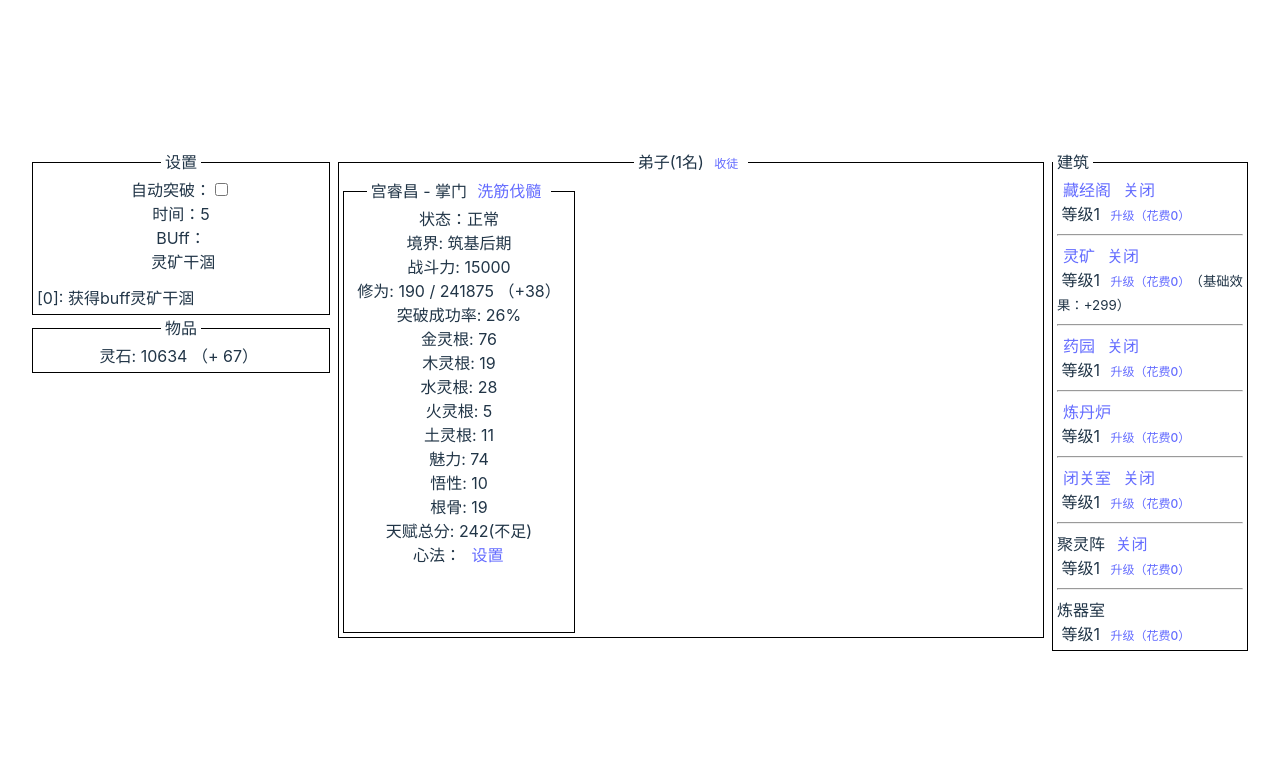
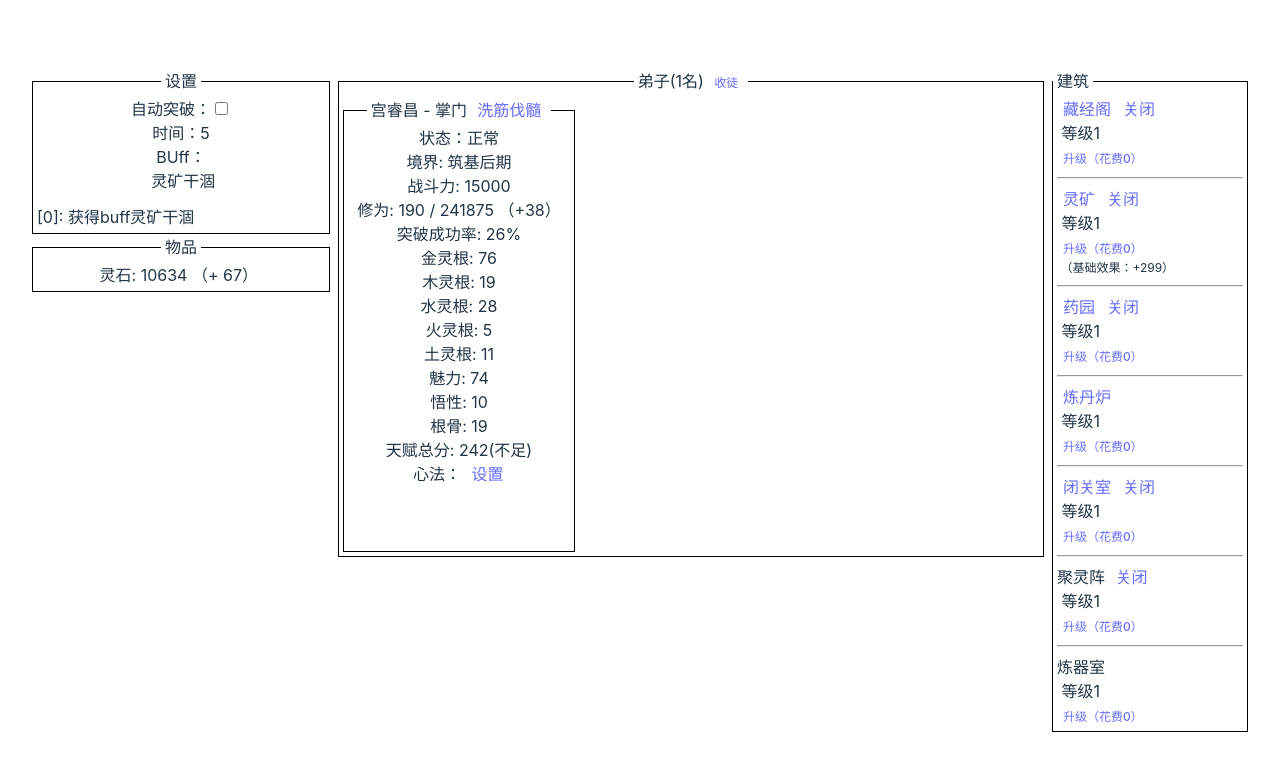
Before and after one commit to sigeer/XiuXian, a Vue app: page / in a window 1280 px wide. Shown: the top 760 px of the page. Built offline with nearby package versions, Linux system fonts and the light colour scheme.

Commit message:
styles: 页面样式调整

```diff
--- a/src/components/MainPage.vue
+++ b/src/components/MainPage.vue
@@ -8,7 +8,7 @@ import { GlobalModel } from "../models/GlobalModel";
 import { SystemEngine } from "../models/SystemEngine";
 import { BuildingBase } from "../models/Buildings/BuildingBase";
 
-// const msgList = ref(SystemEngine.msgList);
+const { msgList } = SystemEngine;
 const showXinFaSelector = () => {
   // 选择
 };
@@ -57,7 +57,7 @@ const showAlchemyModal = () => {
           </template>
 
           <div class="message-box margin-top-12">
-            <div v-for="(msg, index) in SystemEngine.msgList" :key="index">
+            <div v-for="(msg, index) in msgList" :key="index">
               {{ msg }}
             </div>
           </div>
@@ -72,14 +72,14 @@ const showAlchemyModal = () => {
             }}<span v-if="x.itemId === 1">
               <el-tooltip class="box-item" effect="dark" placement="top">
                 <template #content>
-                  <p>灵矿产出：{{ pageModel.lingKuang.ValueOfProduction }}</p>
+                  <p>{{ pageModel.lingKuang.name }}产出：{{ pageModel.lingKuang.ValueOfProduction }}</p>
                   <p>
-                    练功房消耗：{{ pageModel.lianGongFang.ValueOfConsumption }}
+                    {{ pageModel.lianGongFang.name }}消耗：{{ pageModel.lianGongFang.ValueOfConsumption }}
                   </p>
                   <p>
-                    闭关室消耗：{{ pageModel.biGuanShi.ValueOfConsumption }}
+                    {{ pageModel.biGuanShi.name }}消耗：{{ pageModel.biGuanShi.ValueOfConsumption }}
                   </p>
-                  <p>药园消耗：{{ pageModel.yaoYuan.ValueOfConsumption }}</p>
+                  <p>{{ pageModel.yaoYuan.name }}消耗：{{ pageModel.yaoYuan.ValueOfConsumption }}</p>
                 </template>
                 <span>
                   （<span v-if="pageModel.IncomeOfLingShi > 0">+</span>
@@ -213,11 +213,13 @@ const showAlchemyModal = () => {
             }}</a>
             <div>
               等级{{ pageModel.cangJingGe.level }}
+              <div>
                 <a
                   class="btn-control-small"
                   @click="pageModel.cangJingGe.levelUp()"
                   >升级（花费{{ pageModel.cangJingGe.getLevelUpCost() }}）</a
                 >
+              </div>
             </div>
           </div>
           <hr />
@@ -230,16 +232,16 @@ const showAlchemyModal = () => {
             }}</a>
             <div>
               等级{{ pageModel.lingKuang.level }}
+              <div v-if="pageModel.lingKuang.CanLevelUp">
                 <a
                   class="btn-control-small"
                   @click="pageModel.lingKuang.levelUp()"
                   >升级（花费{{ pageModel.lingKuang.getLevelUpCost() }}）</a
                 >
-              <small
-                >（基础效果：+{{
-                  pageModel.lingKuang.ValueOfProduction
-                }}）</small
-              >
+              </div>
+              <div class="tips-cost">
+                （基础效果：+{{ pageModel.lingKuang.ValueOfProduction }}）
+              </div>
             </div>
           </div>
           <hr />
@@ -252,9 +254,14 @@ const showAlchemyModal = () => {
             }}</a>
             <div>
               等级{{ pageModel.yaoYuan.level }}
-              <a class="btn-control-small" @click="pageModel.yaoYuan.levelUp()"
+              <div v-if="pageModel.yaoYuan.CanLevelUp">
+                <a
+                  class="btn-control-small"
+
+                  @click="pageModel.yaoYuan.levelUp()"
                   >升级（花费{{ pageModel.yaoYuan.getLevelUpCost() }}）</a
                 >
+              </div>
             </div>
           </div>
           <hr />
@@ -262,11 +269,13 @@ const showAlchemyModal = () => {
             <a @click="showAlchemyModal">{{ pageModel.lianDanLu.name }}</a>
             <div>
               等级{{ pageModel.lianDanLu.level }}
+              <div v-if="pageModel.lianDanLu.CanLevelUp">
                 <a
                   class="btn-control-small"
                   @click="pageModel.lianDanLu.levelUp()"
                   >升级（花费{{ pageModel.lianDanLu.getLevelUpCost() }}）</a
                 >
+              </div>
             </div>
           </div>
           <hr />
@@ -279,11 +288,13 @@ const showAlchemyModal = () => {
             }}</a>
             <div>
               等级{{ pageModel.biGuanShi.level }}
+              <div v-if="pageModel.biGuanShi.CanLevelUp">
                 <a
                   class="btn-control-small"
                   @click="pageModel.biGuanShi.levelUp()"
                   >升级（花费{{ pageModel.biGuanShi.getLevelUpCost() }}）</a
                 >
+              </div>
             </div>
           </div>
           <hr />
@@ -294,6 +305,7 @@ const showAlchemyModal = () => {
             }}</a>
             <div>
               等级{{ pageModel.lianGongFang.level }}
+              <div v-if="pageModel.lianGongFang.CanLevelUp">
                 <a
                   class="btn-control-small"
                   @click="pageModel.lianGongFang.levelUp()"
@@ -301,16 +313,19 @@ const showAlchemyModal = () => {
                 >
               </div>
             </div>
+          </div>
           <hr />
           <div>
             {{ pageModel.lianQiShi.name }}
             <div>
               等级{{ pageModel.lianQiShi.level }}
+              <div v-if="pageModel.lianQiShi.CanLevelUp">
                 <a
                   class="btn-control-small"
                   @click="pageModel.lianQiShi.levelUp()"
                   >升级（花费{{ pageModel.lianQiShi.getLevelUpCost() }}）</a
                 >
+              </div>
             </div>
           </div>
         </template>
@@ -347,4 +362,8 @@ a {
 .text-left {
   text-align: left;
 }
+
+.tips-cost {
+  font-size: 0.75rem;
+}
 </style>
--- a/src/models/Buildings/BuildingBase.ts
+++ b/src/models/Buildings/BuildingBase.ts
@@ -22,8 +22,12 @@ export class BuildingBase extends Build implements IBuild, ILevel {
         return this.level * (this.level - 1) * (this.level + 1) * 99;
     }
 
+    get CanLevelUp() {
+        return this.level < SystemEngine.maxBuildingLevel;
+    }
+
     levelUp(): boolean {
-        if (this.level >= SystemEngine.maxBuildingLevel)
+        if (!this.CanLevelUp)
             return false;
 
         if (this.sect!.LingShi.remove(this.getLevelUpCost())) {
--- a/src/models/SystemEngine.ts
+++ b/src/models/SystemEngine.ts
@@ -8,7 +8,7 @@ export class SystemEngine {
     static speed: number = 5;
     static time: number = 5;
     static autoTuPo : boolean;
-    static msgList  = new FixedArray<String>(30, [], FixedArrayType.Dynamic);
+    static msgList  = ref(new FixedArray<String>(30, [], FixedArrayType.Dynamic));
     static maxBuildingLevel: number = 99;
     static xinFaList: XinFaBase[];
     static root: GlobalModel;
@@ -55,7 +55,7 @@ export class SystemEngine {
     }
 
     static log(str: string): void {
-        this.msgList.unshift(`[${this.dateTime.value}]: ${str}`)
+        this.msgList.value.unshift(`[${this.dateTime.value}]: ${str}`)
     }
 
     static store(): void {
```
Lines whose indentation alone changed are shown as unchanged.
